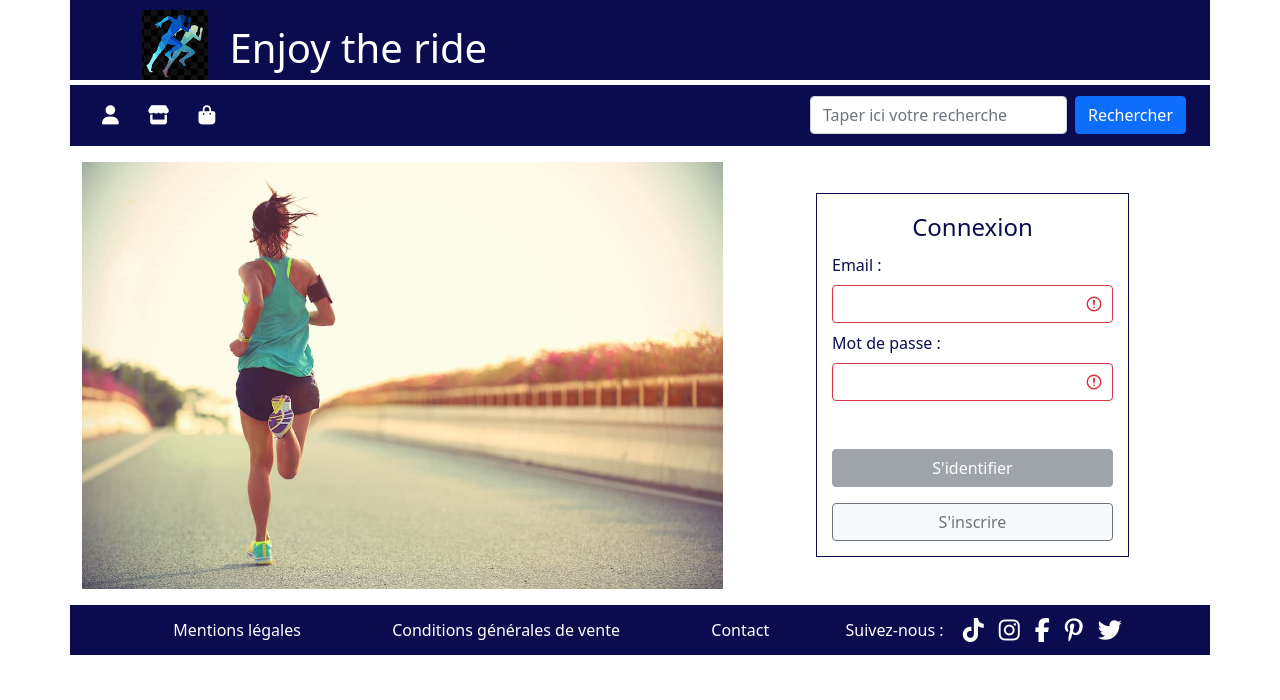
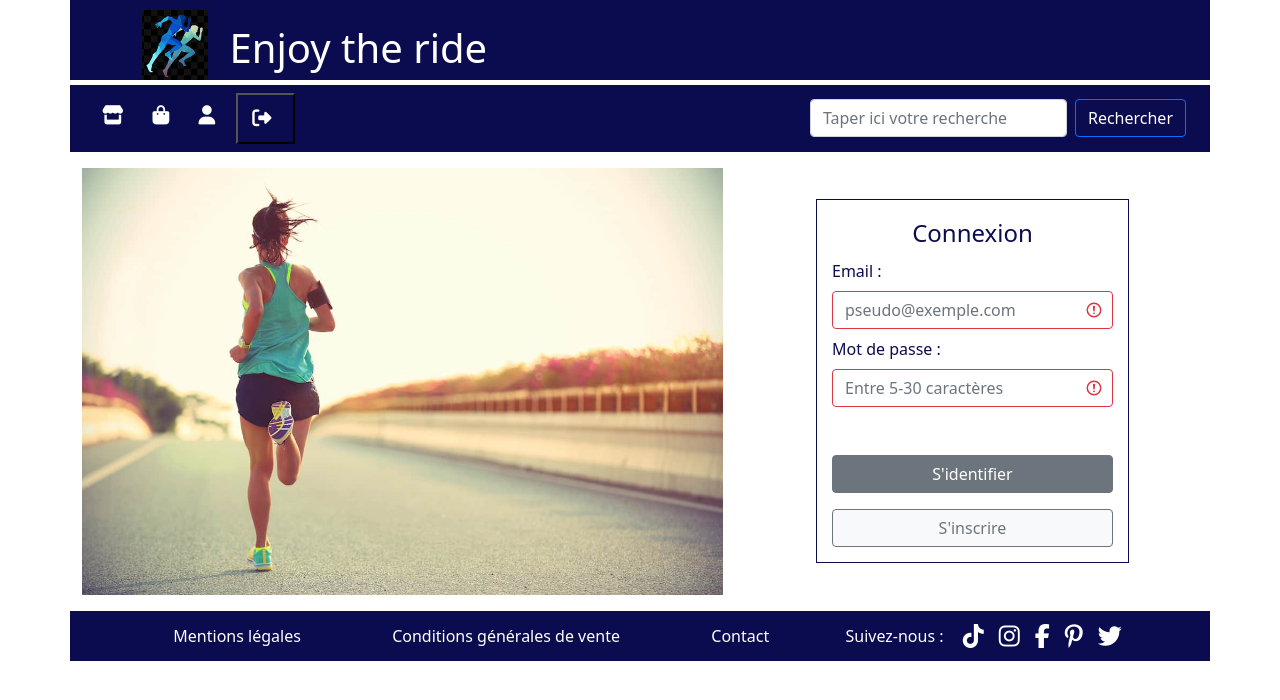
Before and after one commit to cilH/projet-javazon, an Angular app: page / in a window 1280 px wide. Shown: the top 700 px of the page. Built offline with nearby package versions, Linux system fonts and the light colour scheme.

Commit message:
Correction pb identif et accès compte initial

```diff
--- a/src/app/composants/identification/identification.component.css
+++ b/src/app/composants/identification/identification.component.css
@@ -1,5 +1,4 @@
-#inscription,
-#identification {
+form {
     border: solid 1px rgb(11, 11, 80);
     padding: 15px;
 }
--- a/src/app/composants/identification/identification.component.html
+++ b/src/app/composants/identification/identification.component.html
@@ -3,23 +3,19 @@
     <div class="row">
       <div class="photo col-7"><img class="img-fluid" src="assets/images/coureuse.jpg" alt="coureuse"></div>
       <div class="accueil1 col-5">
-        <form id="identification" #formIdentification="ngForm" class="was-validated">
+        <form (ngSubmit)="seConnecter()" class="was-validated">
           <fieldset>
             <legend>Connexion</legend>
             <div class="mb-2">
               <label for="email" class="form-label">Email : </label>
-              <input type="email" class="form-control" id="email" name="email" required [(ngModel)]="utilisateur.email"
-                #email="ngModel">
+              <input type="email" placeholder="pseudo@exemple.com" class="form-control" name="email" [(ngModel)]="email" required>
             </div>
             <div class="mb-5">
               <label for="motDePasse" class="form-label">Mot de passe : </label>
-              <input type="password" class="form-control" id="motDePasse" name="motDePasse" minlength="8" maxlength="30"
-                required [(ngModel)]="utilisateur.motDePasse" #motDePasse="ngModel">
+              <input type="password" placeholder="Entre 5-30 caractères" class="form-control" name="motDePasse" minlength="5" maxlength="30" [(ngModel)]="motDePasse" required>
             </div>
-            <button [disabled]="formIdentification.invalid" (click)="identifier()"
-              class="btn btn-secondary container mb-3">S'identifier</button>
-            <button (click)="basculerSurInscription()"
-              class="btn btn-light btn-outline-secondary container">S'inscrire</button>
+            <button class="btn btn-secondary container mb-3">S'identifier</button>
+            <button (click)="basculerSurInscription()" class="btn btn-light btn-outline-secondary container">S'inscrire</button>
           </fieldset>
           <div class="mt-4 alert alert-danger" *ngIf="!isIdentified && message != ''">{{ message }}</div>
         </form>
@@ -31,7 +27,7 @@
     <div class="row">
       <div class="photo col-7"><img class="img-fluid" src="assets/images/coureuse.jpg" alt="coureuse"></div>
       <div class="accueil2 col-5">
-        <form class="was-validated" id="inscription" (ngSubmit)="ajouterUtilisateur()" #formInscription="ngForm">
+        <form class="was-validated" (ngSubmit)="ajouterUtilisateur()" #formInscription="ngForm">
           <fieldset>
             <legend>Inscription</legend>
             <div class="row">
--- a/src/app/composants/identification/identification.component.ts
+++ b/src/app/composants/identification/identification.component.ts
@@ -11,6 +11,8 @@ import { UtilisateurService } from 'src/app/services/utilisateur.service';
 export class IdentificationComponent implements OnInit {
   utilisateur: Utilisateur = {};
   utilisateurs: Utilisateur[] = [];
+  email: string = "";
+  motDePasse: string = "";
   id?: number;
   isIdentified: boolean = false;
   isNewUser: boolean = false;
@@ -39,20 +41,22 @@ export class IdentificationComponent implements OnInit {
     })
   }
 
-  identifier() {
+  seConnecter() {
     this.us.getAllUsers().subscribe(res => {
       this.utilisateurs = res;
       this.message = "";
-      for (const elt of this.utilisateurs) {
-        if (this.utilisateur.email != undefined && this.utilisateur.motDePasse != undefined && elt.email == this.utilisateur.email && elt.motDePasse == this.utilisateur.motDePasse) {
+      this.us.checkUser(this.email, this.motDePasse).subscribe(res => {
+        if (res.length > 0) {
+          this.utilisateur = res[0];
           this.isIdentified = true;
-          this.id = this.utilisateur.id;
-          this.router.navigateByUrl(`/compte/${this.id}`);
+          const userString = JSON.stringify(res[0]);
+          localStorage.setItem('user', userString)
+          this.router.navigateByUrl(`/compte/${this.utilisateur.id}`);
         }
         else {
           this.message = "Echec identification";
         }
-      }
+      })
     })
   }
 }
--- a/src/app/composants/menu/menu.component.css
+++ b/src/app/composants/menu/menu.component.css
@@ -19,3 +19,7 @@ ul {
 .navbar {
     background-color: rgb(11, 11, 80);
 }
+
+button {
+    background: none;
+}
--- a/src/app/composants/menu/menu.component.html
+++ b/src/app/composants/menu/menu.component.html
@@ -6,15 +6,19 @@
         <div class="collapse navbar-collapse" id="mynavbar">
             <ul class="navbar-nav me-auto">
                 <li class="nav-item">
-                    <a class="nav-link" data-bs-toggle="tab" routerLink="/"><i class="fas fa-user"></i></a>
-                </li>
-                <li class="nav-item">
                     <a class="nav-link" data-bs-toggle="tab" routerLink="/produit"><i
                             class="fas fa-store"></i></a>
                 </li>
                 <li class="nav-item">
                     <a class="nav-link" data-bs-toggle="tab" routerLink="/panier"><i
                             class="fas fa-shopping-bag"></i></a>
+                </li>
+                <!-- manque id dans le path -->
+                <li class="nav-item">
+                    <a class="nav-link" data-bs-toggle="tab" routerLink="/compte/"><i class="fas fa-user"></i></a>
+                </li>
+                <li class="nav-item">
+                    <button (click)="seDeconnecter()"><a class="nav-link" data-bs-toggle="tab" routerLink="/"><i class="fas fa-sign-out-alt"></i></a></button>
                 </li>
             </ul>
             <form class="d-flex">
@@ -28,8 +32,3 @@
         </div>
     </div>
 </nav>
-
-<div class="container miseEnPage mt-4" [hidden]="id == undefined">
-    <button><i style="color: cadetblue" class="fas fa-th-large fa-2xl"></i></button>
-    <button><i style="color: cadetblue" class="fas fa-th-list fa-2xl"></i></button>
-</div>
--- a/src/app/composants/menu/menu.component.ts
+++ b/src/app/composants/menu/menu.component.ts
@@ -1,7 +1,9 @@
 import { Component, OnInit } from '@angular/core';
 import { Router } from '@angular/router';
 import { Produit } from 'src/app/interfaces/produit';
+import { Utilisateur } from 'src/app/interfaces/utilisateur';
 import { ProduitService } from 'src/app/services/produit.service';
+import { UtilisateurService } from 'src/app/services/utilisateur.service';
 
 @Component({
   selector: 'app-menu',
@@ -9,13 +11,14 @@ import { ProduitService } from 'src/app/services/produit.service';
   styleUrls: ['./menu.component.css']
 })
 export class MenuComponent implements OnInit {
-  id: number | undefined;
   recherche: string = "";
   produits: Produit[] = [];
+  utilisateur: Utilisateur | undefined;
 
   constructor(
     private ps: ProduitService,
-    private router: Router) { }
+    private router: Router,
+    private us: UtilisateurService) { }
 
   ngOnInit(): void {
 
@@ -34,4 +37,15 @@ export class MenuComponent implements OnInit {
     })
 
   }
+  // accederCompte() {
+  //   if(localStorage.getItem('user') != null) {
+  //     this.utilisateur = JSON.parse(localStorage.getItem('user') ?? "");
+  //     this.router.navigateByUrl(`/compte/${this.utilisateur?.id}`);
+  //   }
+  //   this.router.navigateByUrl('');
+  // }
+
+  seDeconnecter() {
+    localStorage.removeItem('user');
+  }
 }
--- a/src/app/composants/produit/produit.component.html
+++ b/src/app/composants/produit/produit.component.html
@@ -1,5 +1,9 @@
 <h2 class="container">Produit</h2>
 <section>
+    <!-- <div class="container miseEnPage mt-4" [hidden]="">
+        <button><i style="color: cadetblue" class="fas fa-th-large fa-2xl"></i></button>
+        <button><i style="color: cadetblue" class="fas fa-th-list fa-2xl"></i></button>
+    </div> -->
     <div class="container">
         <ul class="row">
             <ng-container *ngIf="id == 0, else details">
--- a/src/app/services/utilisateur.service.ts
+++ b/src/app/services/utilisateur.service.ts
@@ -7,6 +7,7 @@ import { Utilisateur } from '../interfaces/utilisateur';
 })
 export class UtilisateurService {
   private url: string = "http://localhost:5555/utilisateurs";
+
   constructor(private http: HttpClient) { }
 
   getAllUsers() {
@@ -28,4 +29,8 @@ export class UtilisateurService {
   removeUser(id: number) {
     return this.http.delete(this.url+"/"+id);
   }
+
+  checkUser(email: string, password: string) {
+    return this.http.get<Utilisateur[]>(this.url+"?email="+email+"&motDePasse="+password);
+  }
 }
```
